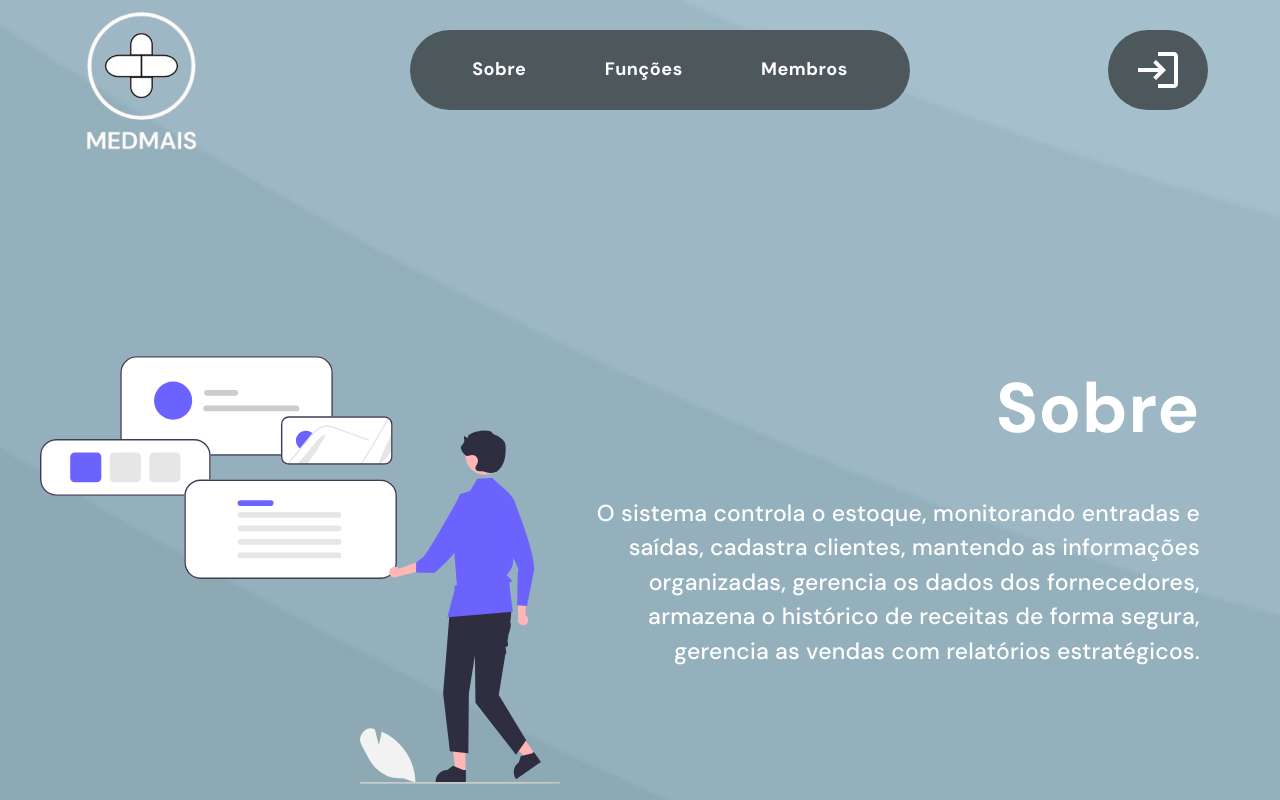
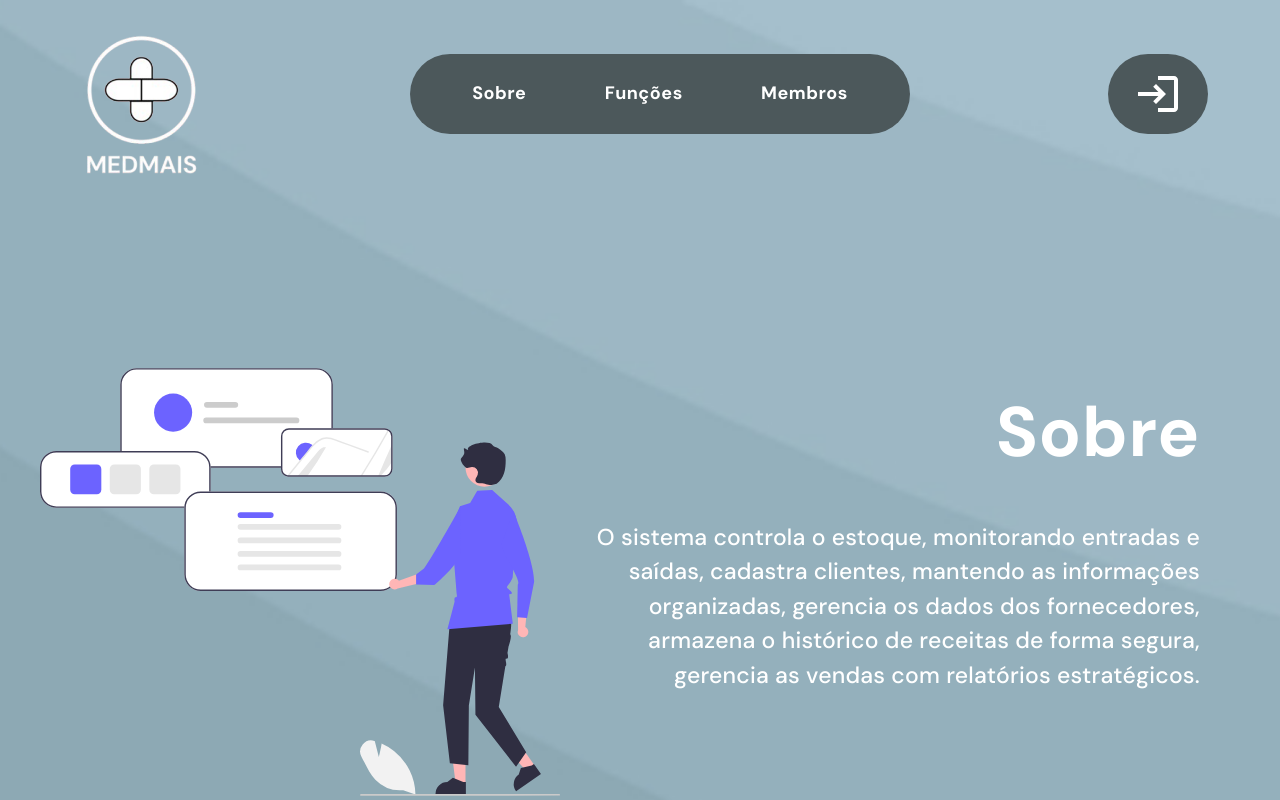
Before and after one commit to rTanure/eng-software-gestor-farmacia, a React (Vite) app in the folder client/FarmaciaApplicationFront/: page / in a window 1280 px wide. Shown: the top 800 px of the page. Built offline with nearby package versions, Linux system fonts and the light colour scheme.

Commit message:
Update-margens

```diff
--- a/client/FarmaciaApplicationFront/src/pages/Home.jsx
+++ b/client/FarmaciaApplicationFront/src/pages/Home.jsx
@@ -82,6 +82,7 @@ const Home = () => {
             justifyContent: 'space-between',
             alignItems: 'center',
             flexDirection: 'row',
+            mt: 3,
           }}
         >
           <Box
```
